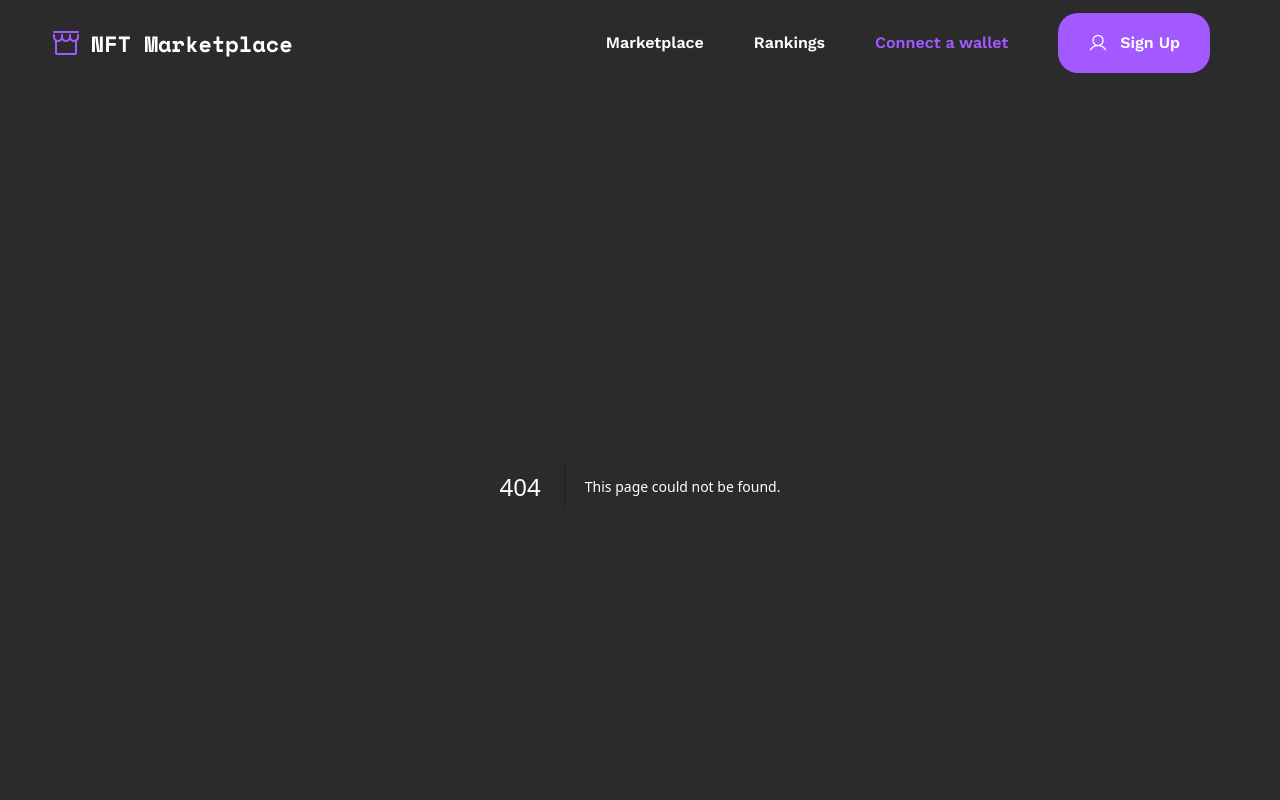
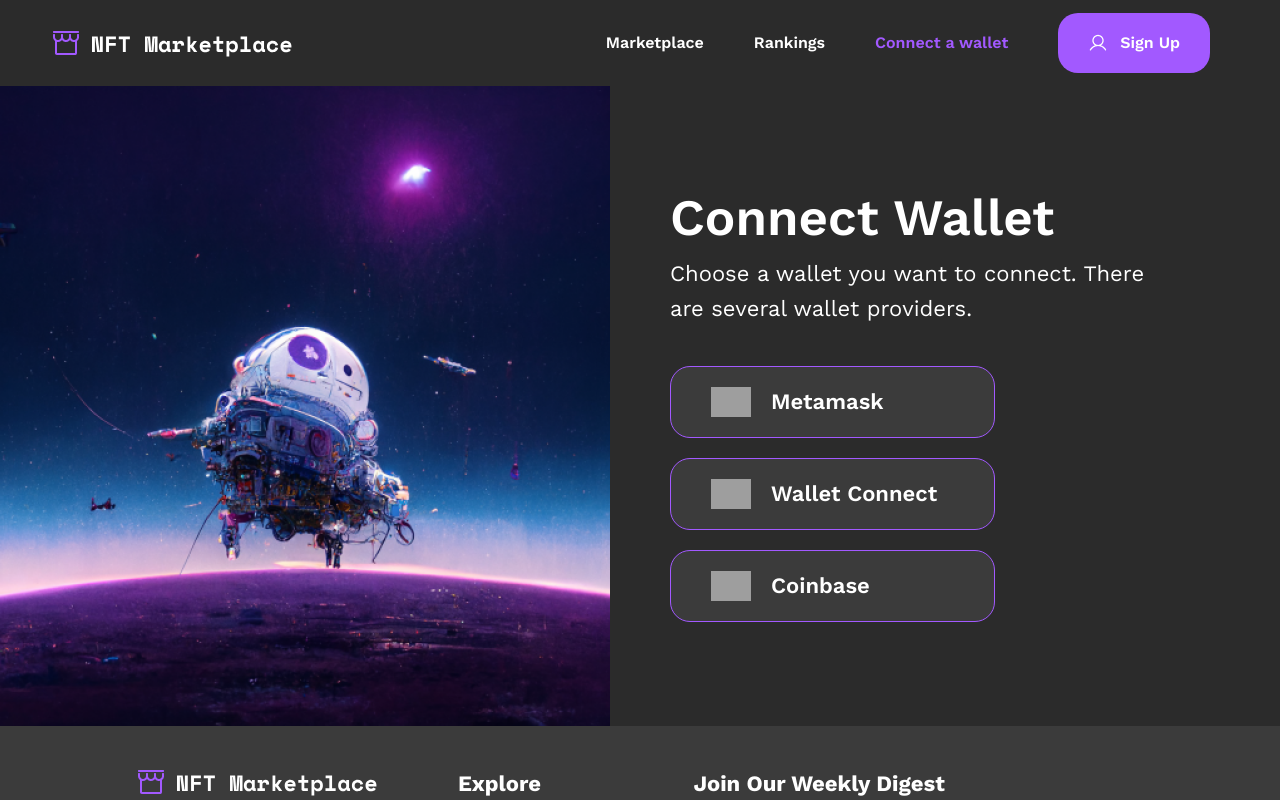
Before and after one commit to tvtung2902/nft-marketplace, a Next.js app: page /connect-wallet in a window 1280 px wide. Before the commit this address had no page. Shown: the top 800 px of the page. Built offline with nearby package versions, Linux system fonts and the light colour scheme; grey boxes are pictures that could not be loaded.

Commit message:
add static views

```diff
--- /dev/null
+++ b/app/connect-wallet/page.tsx
@@ -0,0 +1,37 @@
+import Image from "next/image";
+import HeadLine from "../_component/headline";
+import { Metadata } from "next";
+
+export const metadata: Metadata = {
+  title: "Connect wallet"
+};
+
+export default function ConnectWallet() {
+  return (
+    <section className="connect-wallet-and-cre-acc flex md:flex-row flex-col items-center lg:gap-[60px] gap-10 md:m-0 mb-10">
+      <div className="connect-wallet-and-cre-acc__image-main connect-wallet-and-cre-acc__image-main--connect-wallet md:flex-1 lg:h-[80vh] md:h-[70vh] h-[42vh] w-full">
+        <Image className="w-full h-full object-cover" height={642} width={610} src="/assets/images/Image Placeholder (2).png" alt="image-placeholder" />
+      </div>
+      <div className="connect-wallet-and-cre-acc__connect flex-1 flex flex-col gap-10">
+        <div className="lg:max-w-[500px] md:max-w-[400px] max-w-[315px]">
+          <HeadLine head="Connect wallet" subHead="Choose a wallet you want to connect. There are several wallet providers." />
+        </div>
+
+        <div className="connect-wallet-and-cre-acc__wallet-options flex md:w-[325px] w-full flex-col gap-5">
+          <div className="connect-wallet-and-cre-acc__item-btn flex items-center gap-5 h-[72px] px-10 bg-tertiary rounded-[20px] border border-primary">
+            <Image width={40} height={40} src="/assets/images/metamask.png" alt="icon" />
+            <span className="leading-[30.8px] text-[22px] font-semibold capitalize">Metamask</span>
+          </div>
+          <div className="connect-wallet-and-cre-acc__item-btn flex items-center gap-5 h-[72px] px-10 bg-tertiary rounded-[20px] border border-primary">
+            <Image width={40} height={40} src="https://cdn.animaapp.com/projects/63aaf7e2426e9824f0350c11/releases/63aaf8f2426e9824f0350c13/img/walletconnect@2x.svg" alt="icon" />
+            <span className="leading-[30.8px] text-[22px] font-semibold capitalize">Wallet Connect</span>
+          </div>
+          <div className="connect-wallet-and-cre-acc__item-btn flex items-center gap-5 h-[72px] px-10 bg-tertiary rounded-[20px] border border-primary">
+            <Image width={40} height={40} src="https://cdn.animaapp.com/projects/63aaf7e2426e9824f0350c11/releases/63aaf8f2426e9824f0350c13/img/coinbase@2x.svg" alt="icon" />
+            <span className="leading-[30.8px] text-[22px] font-semibold capitalize">Coinbase</span>
+          </div>
+        </div>
+      </div>
+    </section>
+  )
+}
```
